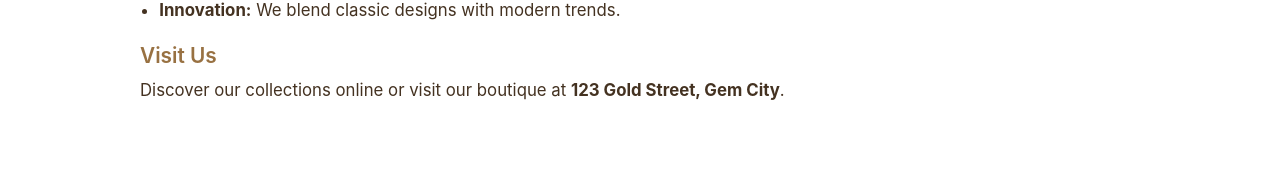
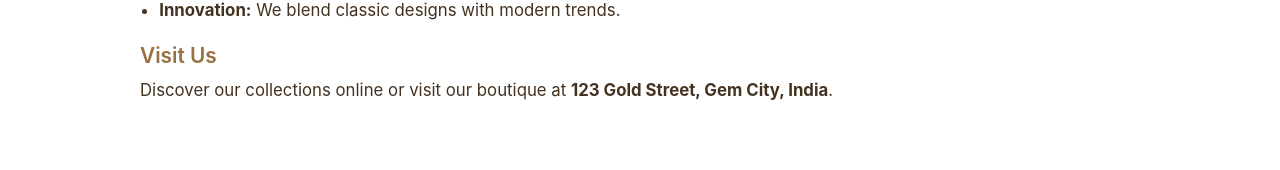
Before and after one commit to PreetiVerma-21/jewellery_webapp, a React (Create React App) app: page /about in a window 1280 px wide. Shown: the part 741-911 px from the top of the page. Built offline with nearby package versions, Linux system fonts and the light colour scheme.

Commit message:
updating index.js

```diff
--- a/public/index.html
+++ b/public/index.html
@@ -24,7 +24,7 @@
       work correctly both with client-side routing and a non-root public URL.
       Learn how to configure a non-root public URL by running `npm run build`.
     -->
-    <title>React App</title>
+    <title>Ornaments</title>
   </head>
   <body>
     <noscript>You need to enable JavaScript to run this app.</noscript>
--- a/src/component/AboutUs.jsx
+++ b/src/component/AboutUs.jsx
@@ -30,7 +30,7 @@ const AboutUs = () => {
           </ul>
           <h2>Visit Us</h2>
           <p>
-            Discover our collections online or visit our boutique at <b>123 Gold Street, Gem City</b>.
+            Discover our collections online or visit our boutique at <b>123 Gold Street, Gem City, India</b>.
           </p>
         </Col>
       </Row>
@@ -42,6 +42,14 @@ const AboutUs = () => {
           <a href="https://twitter.com" target="_blank" rel="noopener noreferrer">Twitter</a>
         </div>
       </div>
+      {/* <div className='about-desc-section'>
+          <div className='about-inner-section'>
+            Discover our collections online or visit our boutique at <b>123 Gold Street, Gem City</b>.
+          </div>
+          <div>
+
+          </div>
+      </div> */}
     </div>
   );
 };
--- a/src/style/_aboutus.scss
+++ b/src/style/_aboutus.scss
@@ -11,6 +11,7 @@
 .aboutus-hero {
   text-align: center;
   margin-bottom: 2.5rem;
+//   display: flex;;
 
   h1 {
     color: #987142;
```
